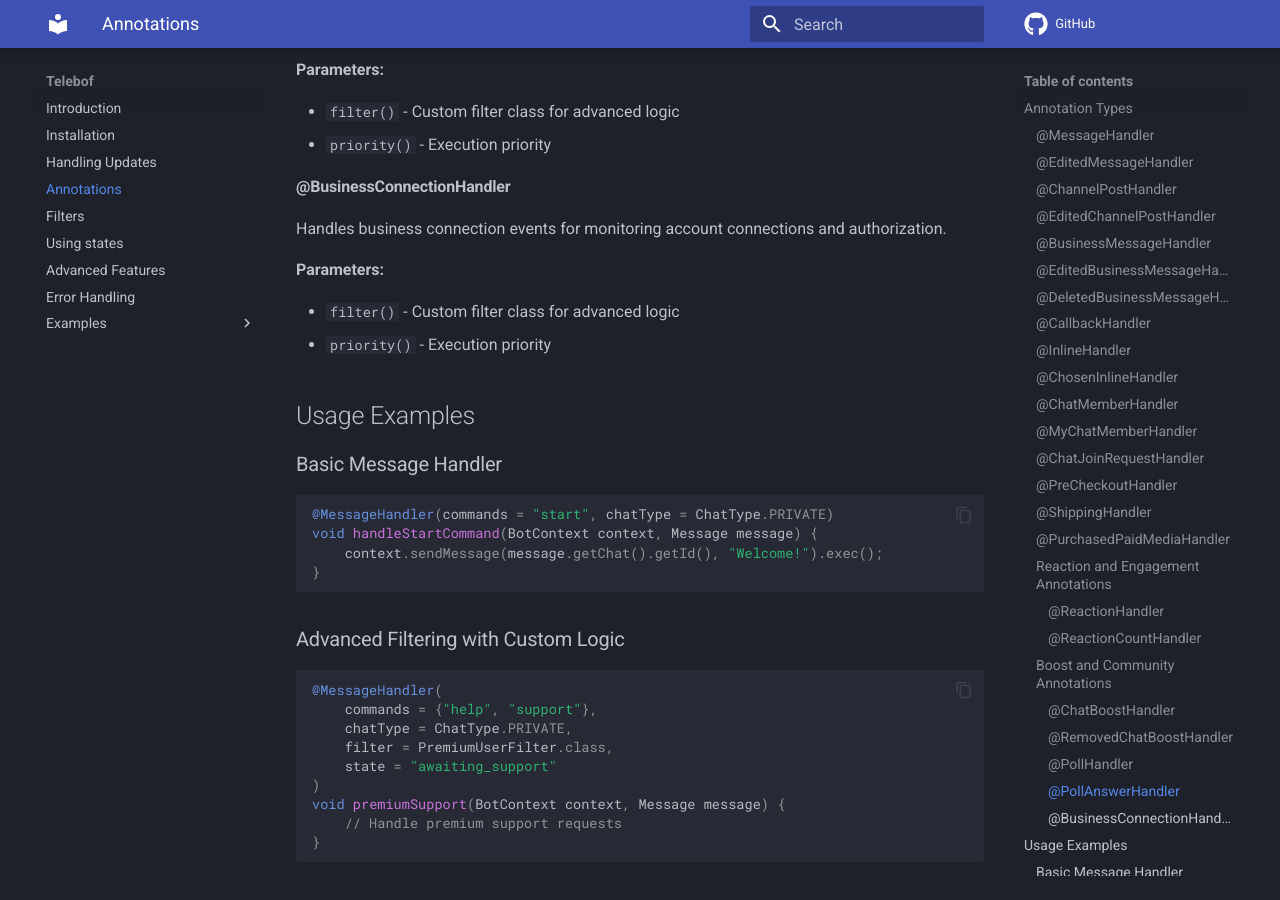
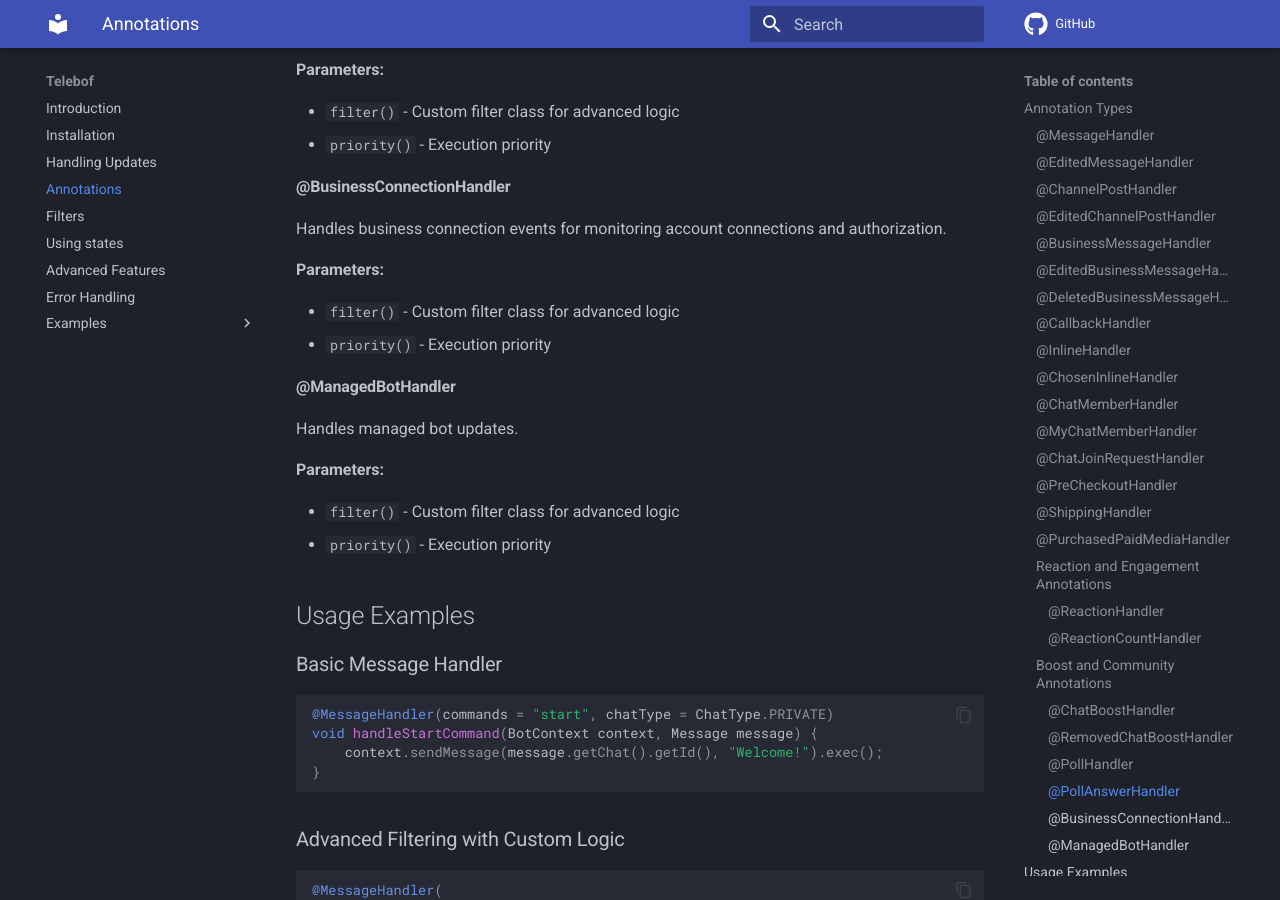
Before and after one commit to natanimn/telebof, an MkDocs documentation site: the page built from docs/annotations.md, in a window 1280 px wide and 900 px high, scrolled down 5279 px. Built offline with MkDocs 1.6.1 and Material for MkDocs 9.7.7, drawn with Linux system fonts in a browser that asks for light colours; comment, search, counter and statistics services are not loaded.

Commit message:
feat: add @ManagedBotHandler

```diff
--- a/docs/annotations.md
+++ b/docs/annotations.md
@@ -210,6 +210,14 @@ Handles business connection events for monitoring account connections and author
 - `filter()` - Custom filter class for advanced logic
 - `priority()` - Execution priority
 
+#### @ManagedBotHandler
+Handles managed bot updates.
+
+**Parameters:**
+
+- `filter()` - Custom filter class for advanced logic
+- `priority()` - Execution priority
+
 ## Usage Examples
 
 ### Basic Message Handler
```
